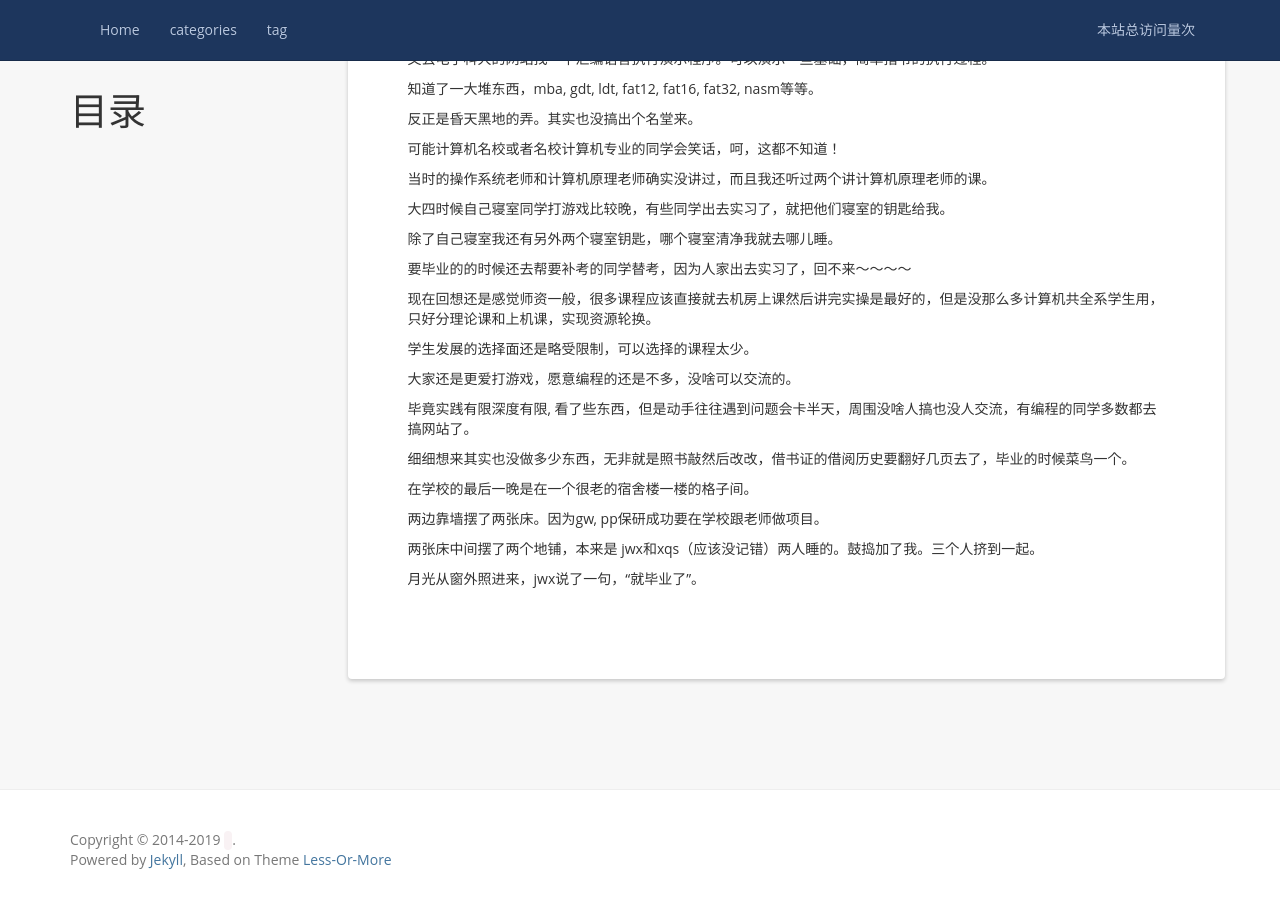
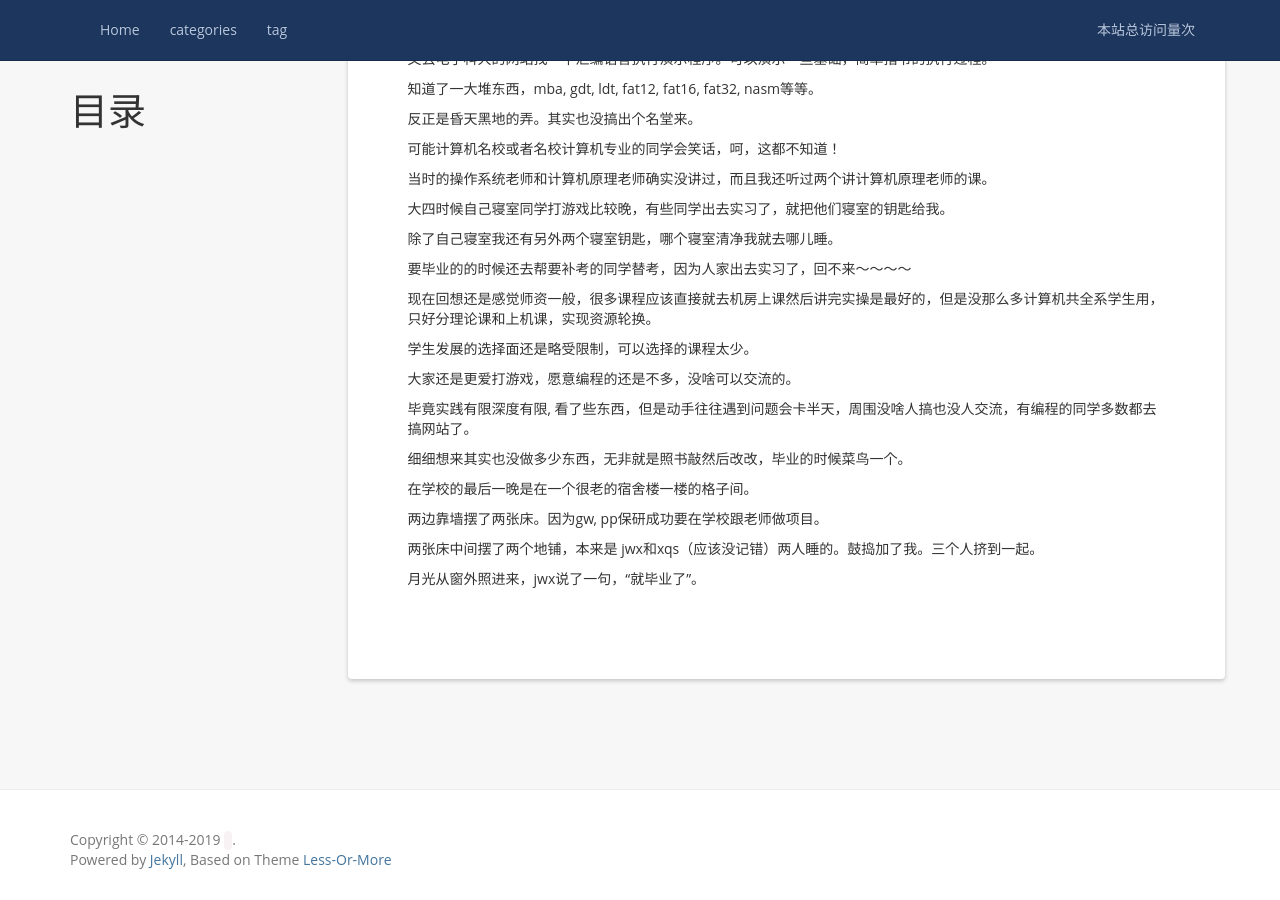
Before and after one commit to yuzhidi/yuzhidi.github.io, a Jekyll site: the page built from _posts/2019-09-07-coding-on-campus.md, in a window 1280 px wide and 900 px high, scrolled down 2221 px. Built offline with Jekyll 4.4.1, drawn with Linux system fonts in a browser that asks for light colours; nearby versions of some CDN libraries; a script that is not in the unit is left out; comment, search, counter and statistics services are not loaded.

Commit message:
new line

```diff
--- a/_posts/2019-09-07-coding-on-campus.md
+++ b/_posts/2019-09-07-coding-on-campus.md
@@ -153,7 +153,7 @@ tag:
 
 毕竟实践有限深度有限, 看了些东西，但是动手往往遇到问题会卡半天，周围没啥人搞也没人交流，有编程的同学多数都去搞网站了。
 
-细细想来其实也没做多少东西，无非就是照书敲然后改改，借书证的借阅历史要翻好几页去了，毕业的时候菜鸟一个。
+细细想来其实也没做多少东西，无非就是照书敲然后改改，毕业的时候菜鸟一个。
 
 在学校的最后一晚是在一个很老的宿舍楼一楼的格子间。
 
```
